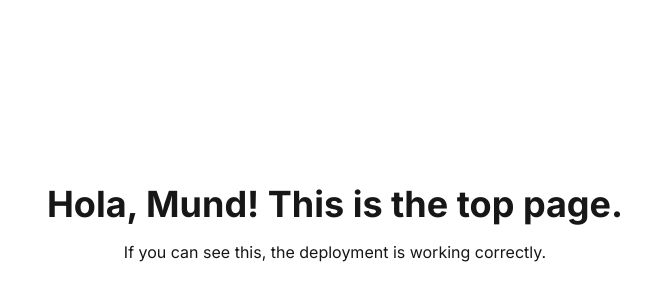
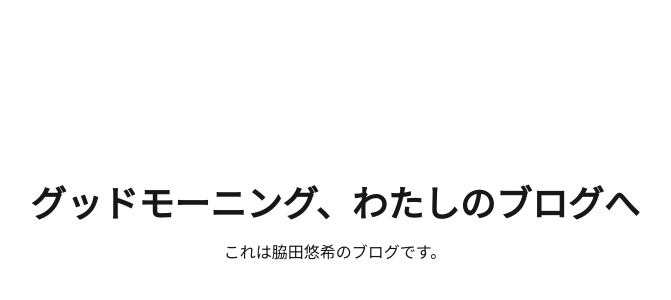
Before and after one commit to efal-yw/helloworld-blog, a Next.js app: page / in a window 1280 px wide. Shown: the part 176-476 px from the top of the page, without its empty margins (305-976 px from the left). Built offline with nearby package versions, Linux system fonts and the light colour scheme.

Commit message:
Update page.tsx　内容を追加

```diff
--- a/src/app/page.tsx
+++ b/src/app/page.tsx
@@ -2,10 +2,10 @@ export default function Home() {
   return (
     <main className="flex min-h-screen flex-col items-center justify-center p-24">
       <h1 className="text-4xl font-bold">
-        Hola, Mund! This is the top page.
+        グッドモーニング、わたしのブログへ
       </h1>
       <p className="mt-4">
-        If you can see this, the deployment is working correctly.
+        これは脇田悠希のブログです。
       </p>
     </main>
   )
```
